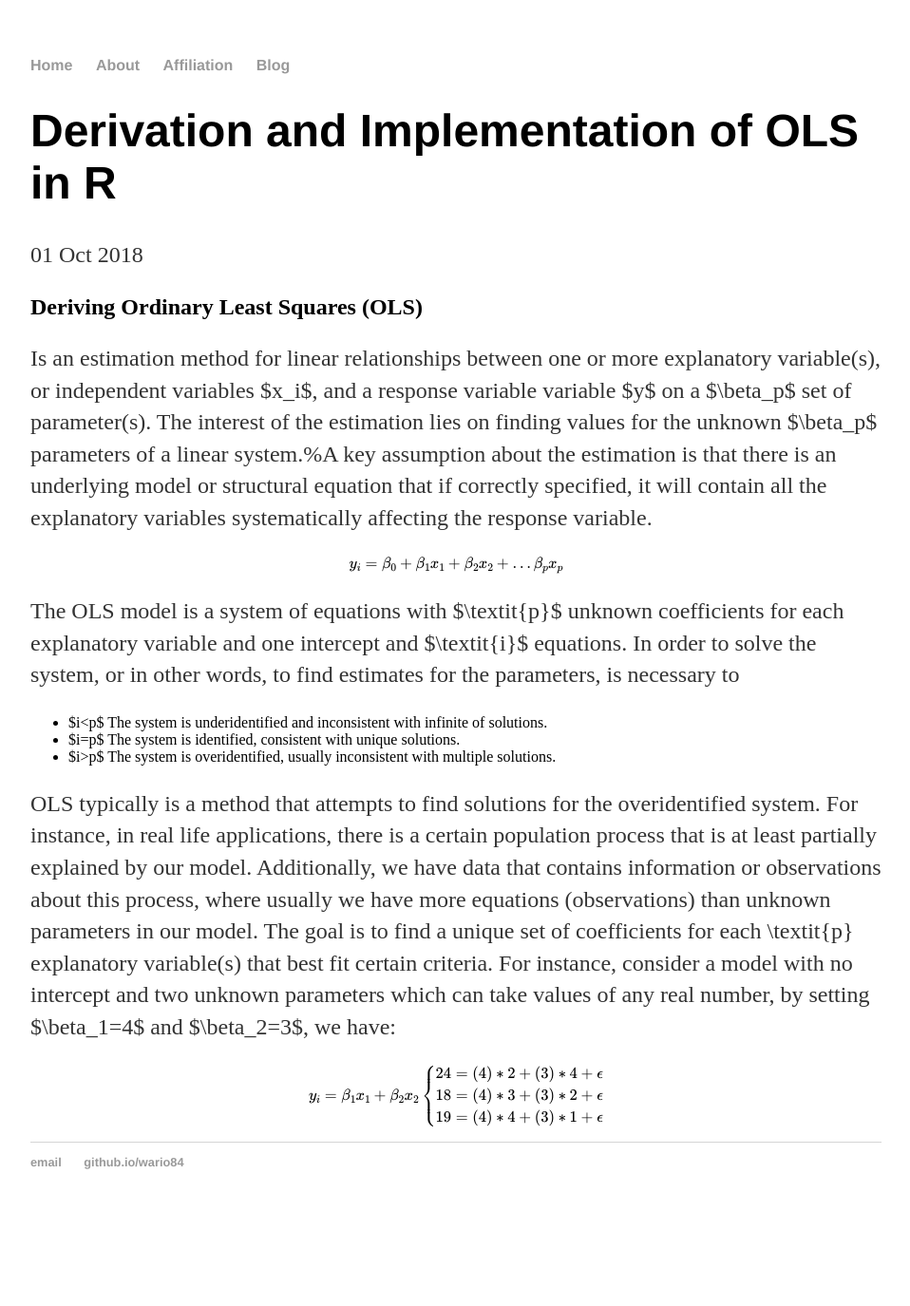
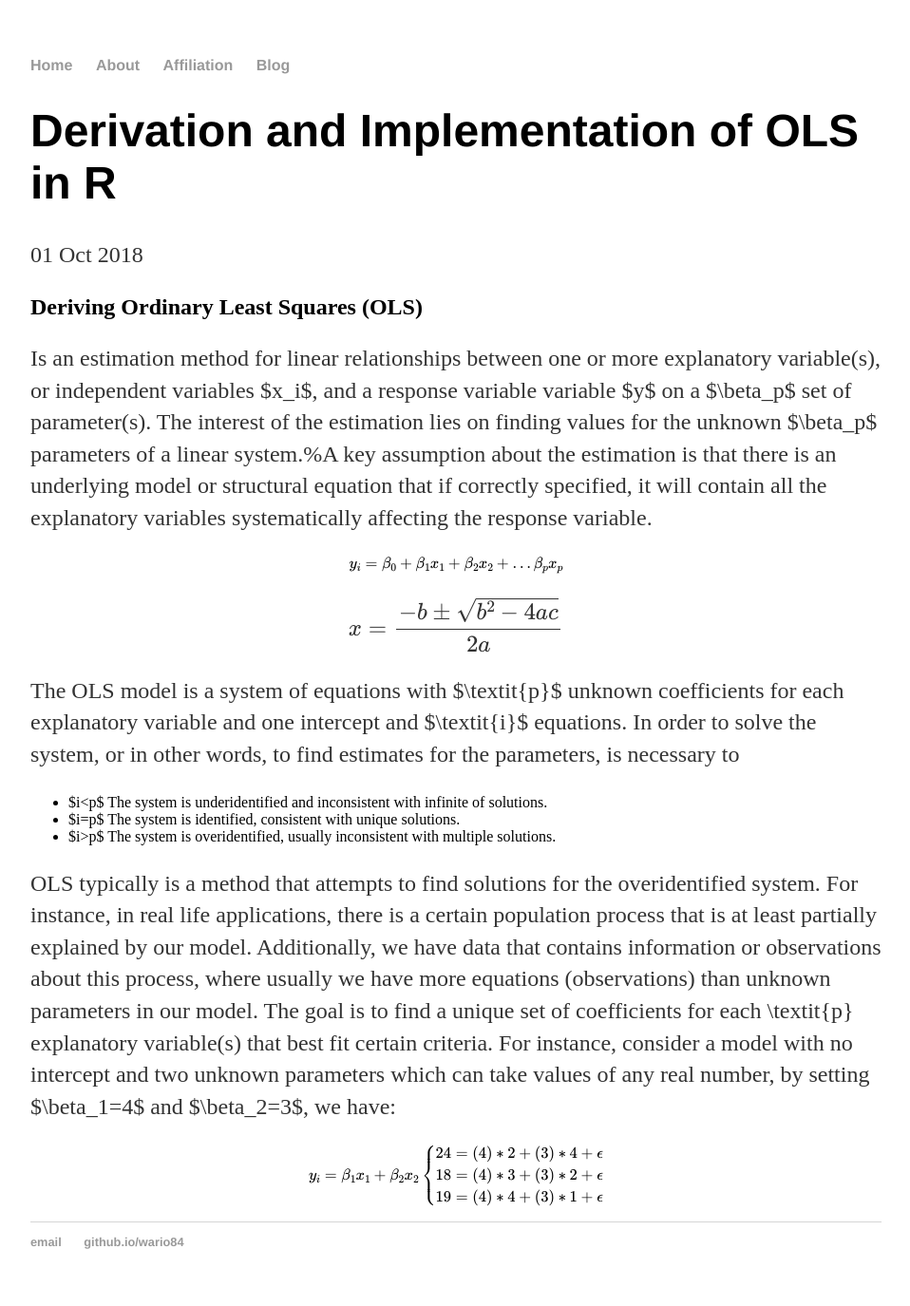
Before and after one commit to bigblind/wario84.github.io, a Jekyll site: the page built from _posts/2018-10-28-ols.md, in a window 1280 px wide. Shown: the whole page at 95% size, without its empty margins (160-1118 px from the left). Built offline with Jekyll 4.4.1, drawn with Linux system fonts in a browser that asks for light colours; our own code applies the rules of GitHub Pages for plain Markdown files; formulas are drawn with MathJax 3; before the commit the page ends 1291 px from its top, so only the background shows below that.

Commit message:
Add matjax equation

```diff
--- a/_posts/2018-10-28-ols.md
+++ b/_posts/2018-10-28-ols.md
@@ -10,6 +10,8 @@ Is an estimation method for linear relationships between one or more explanatory
 $$
 y_i= \beta_0 + \beta_1x_1 + \beta_2x_2 + \dots \beta_px_p
 $$
+
+\\[ x = {-b \pm \sqrt{b^2-4ac} \over 2a} \\]
 
 The OLS model is a system of equations with $\textit{p}$ unknown coefficients for each explanatory variable and one intercept and $\textit{i}$ equations. In order to solve the system, or in other words, to find estimates for the parameters, is necessary to
 
```
